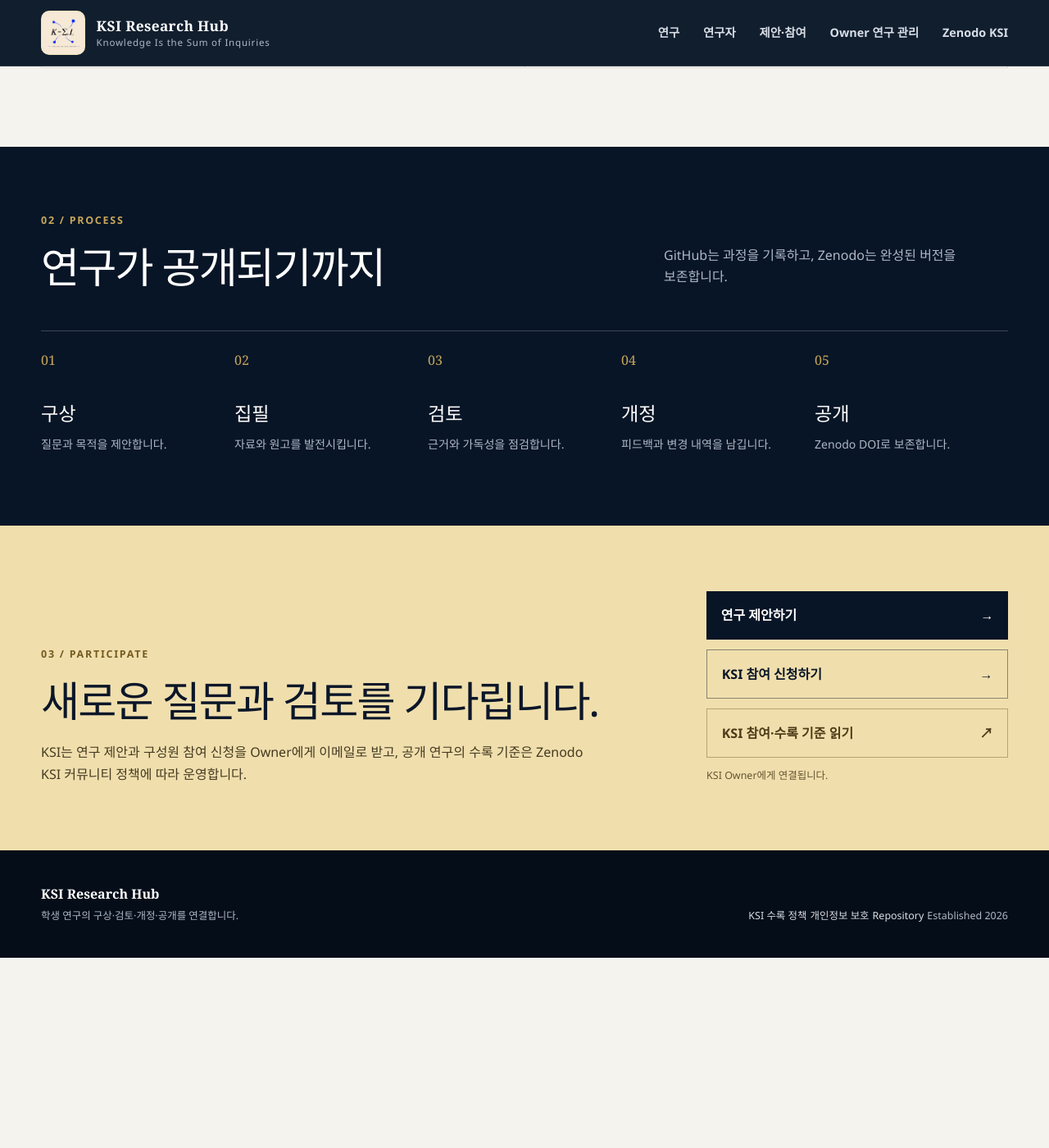
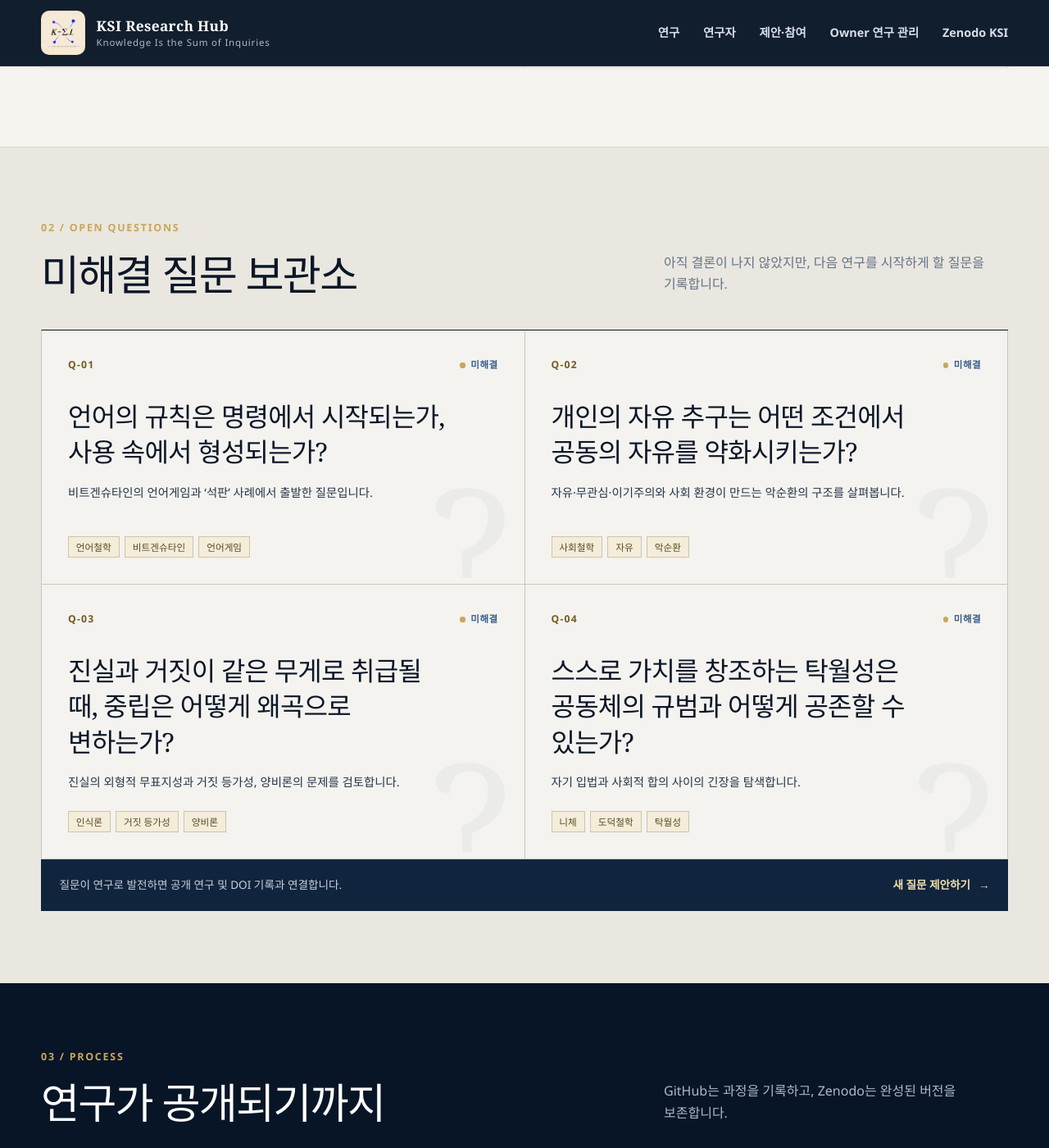
Before and after one commit to SunhoYoon-Hub/KSI-Research-Hub, a Jekyll site: the page built from docs/index.md, in a window 1280 px wide and 1400 px high, scrolled down 2083 px. Shown: the whole window at 82% size. Built offline with Jekyll 4.4.1, drawn with Linux system fonts in a browser that asks for light colours; before the commit the page ends 3251 px from its top, so only the background shows below that; some of the changed text lies outside the part shown.

Commit message:
Add unresolved question archive to the research hub

```diff
--- a/docs/index.md
+++ b/docs/index.md
@@ -34,7 +34,7 @@ description: KSI 학생 연구의 진행, 동료평가, 개정과 Zenodo 공개
     {% for researcher in site.data.researchers %}
       {% assign researcher_projects = site.data.projects | where: "researcher_id", researcher.id %}
       {% unless researcher_projects == empty %}
-        <button class="filter-button" type="button" data-project-filter="{{ researcher.id }}">{{ researcher.name_ko }}</button>
+        <button class="filter-button" type="button" data-project-filter="{{ researcher.id }}">{{ researcher.display_name }}</button>
       {% endunless %}
     {% endfor %}
     <button class="filter-button" type="button" data-project-filter="drafting">진행 연구</button>
@@ -53,7 +53,7 @@ description: KSI 학생 연구의 진행, 동료평가, 개정과 Zenodo 공개
       </div>
       <h3>{{ project.title }}</h3>
       <p class="project-subtitle">{{ project.subtitle }}</p>
-      <a class="researcher-link" href="{{ '/researchers/' | relative_url }}#{{ project.researcher_id }}">{{ project_researcher.name_ko }} · <span lang="en">{{ project_researcher.name_en }}</span></a>
+      <a class="researcher-link" href="{{ '/researchers/' | relative_url }}#{{ project.researcher_id }}">{{ project.researcher }}</a>
       <ul class="keyword-list" aria-label="핵심어">
         {% for keyword in project.keywords %}
           <li>{{ keyword }}</li>
@@ -72,10 +72,43 @@ description: KSI 학생 연구의 진행, 동료평가, 개정과 Zenodo 공개
   <div class="empty-state" id="empty-state" hidden>조건에 맞는 연구가 없습니다.</div>
 </section>
 
+<section class="question-archive" id="questions" aria-labelledby="questions-title">
+  <header class="section-heading">
+    <div>
+      <p class="section-index">02 / Open Questions</p>
+      <h2 id="questions-title">미해결 질문 보관소</h2>
+    </div>
+    <p>아직 결론이 나지 않았지만, 다음 연구를 시작하게 할 질문을 기록합니다.</p>
+  </header>
+
+  <div class="question-grid">
+    {% for question in site.data.open_questions %}
+    <article class="question-card" id="{{ question.id }}">
+      <div class="question-meta">
+        <span class="question-number">{{ question.code }}</span>
+        <span class="question-state">미해결</span>
+      </div>
+      <h3>{{ question.question }}</h3>
+      <p>{{ question.note }}</p>
+      <ul class="question-keywords" aria-label="관련 주제">
+        {% for keyword in question.keywords %}
+          <li>{{ keyword }}</li>
+        {% endfor %}
+      </ul>
+    </article>
+    {% endfor %}
+  </div>
+
+  <footer class="question-archive-footer">
+    <p>질문이 연구로 발전하면 공개 연구 및 DOI 기록과 연결합니다.</p>
+    <a href="{{ '/contact/' | relative_url }}?type=proposal">새 질문 제안하기 <span aria-hidden="true">→</span></a>
+  </footer>
+</section>
+
 <section class="process-section" id="process" aria-labelledby="process-title">
   <header class="section-heading light-heading">
     <div>
-      <p class="section-index">02 / Process</p>
+      <p class="section-index">03 / Process</p>
       <h2 id="process-title">연구가 공개되기까지</h2>
     </div>
     <p>GitHub는 과정을 기록하고, Zenodo는 완성된 버전을 보존합니다.</p>
@@ -91,7 +124,7 @@ description: KSI 학생 연구의 진행, 동료평가, 개정과 Zenodo 공개
 
 <section class="participate" id="participate" aria-labelledby="participate-title">
   <div>
-    <p class="section-index">03 / Participate</p>
+    <p class="section-index">04 / Participate</p>
     <h2 id="participate-title">새로운 질문과 검토를 기다립니다.</h2>
     <p class="participate-copy">KSI는 연구 제안과 구성원 참여 신청을 Owner에게 이메일로 받고, 공개 연구의 수록 기준은 Zenodo KSI 커뮤니티 정책에 따라 운영합니다.</p>
   </div>
```
